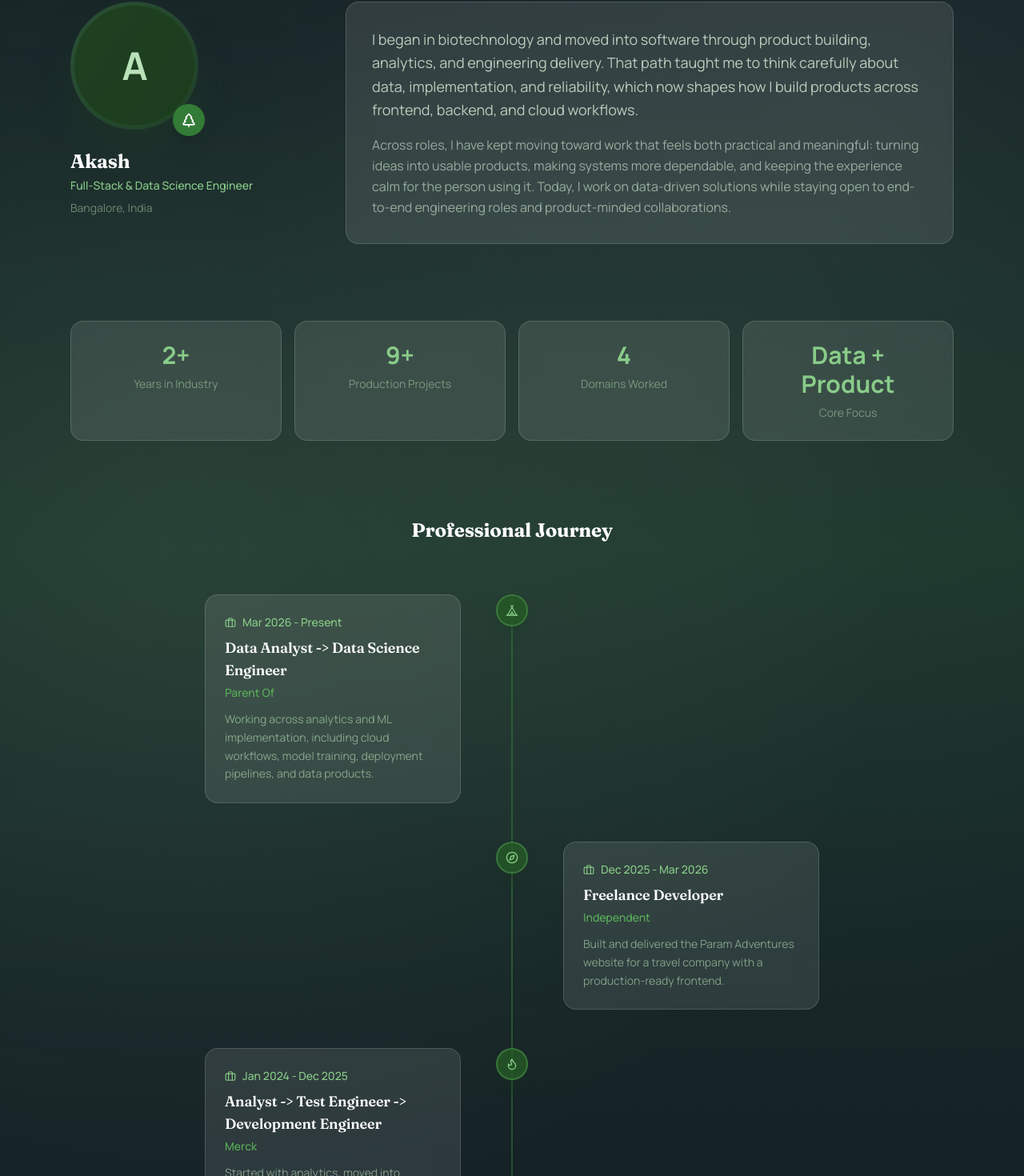
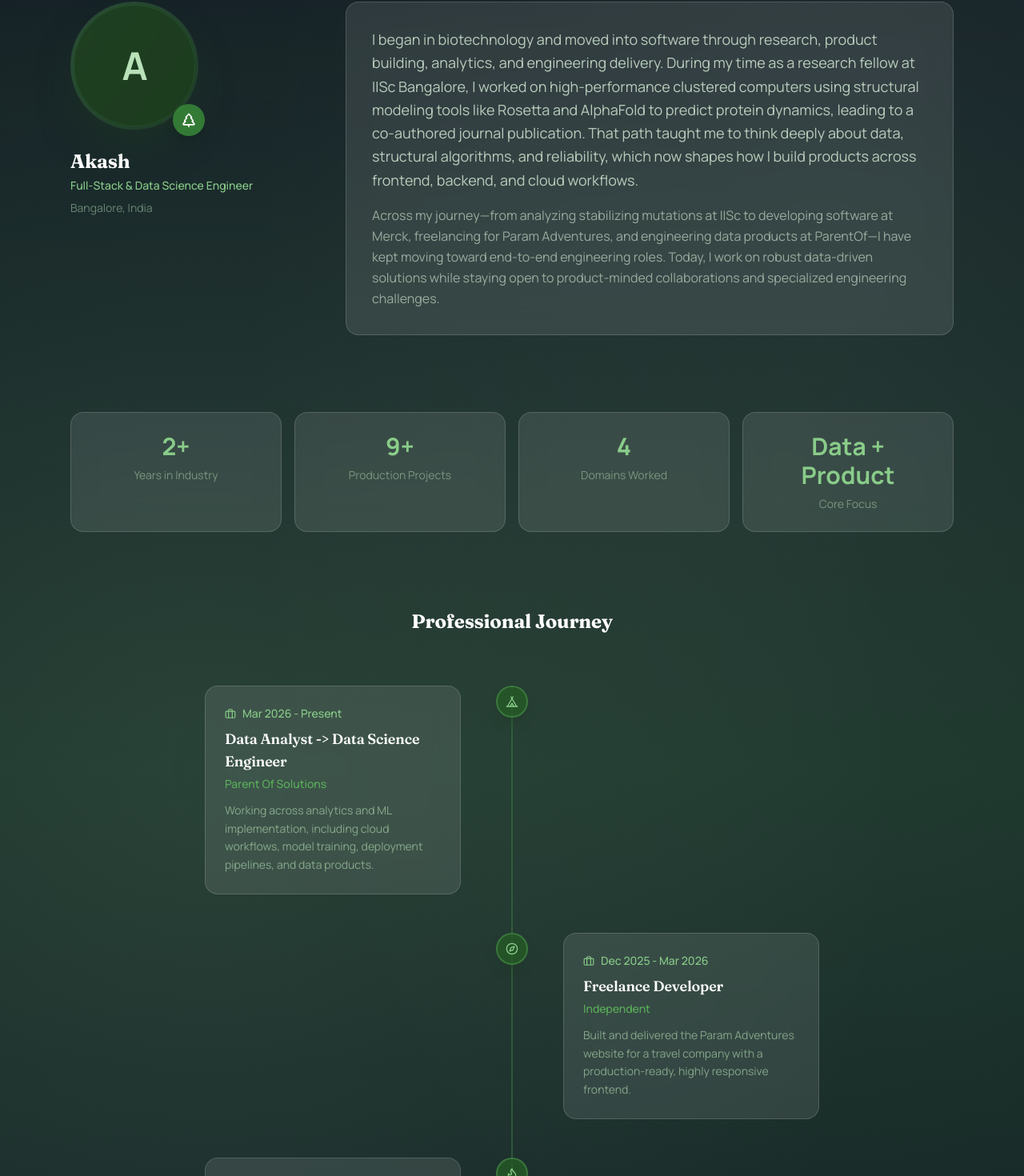
Before and after one commit to voidomin/porfolio_prototype_1, a Next.js app in the folder portfolio-website/: page / in a window 1280 px wide. Shown: the part 1209-2679 px from the top of the page at 80% size. Built offline with nearby package versions, Linux system fonts and the light colour scheme.

Commit message:
chore: update professional journey, Merck, IISc, and skills data in portfolio.ts

```diff
--- a/portfolio-website/src/data/portfolio.ts
+++ b/portfolio-website/src/data/portfolio.ts
@@ -15,11 +15,11 @@ export const personalProfile: PersonalProfile = {
   headline: "Full-Stack & Data Science Engineer",
   location: "Bangalore, India",
   intro:
-    "I build practical digital products at the intersection of software engineering and data science, with a quiet preference for clarity, reliability, and useful detail.",
+    "I build practical digital products at the intersection of software engineering, data science, and computational biology, with a quiet preference for clarity, reliability, and useful detail.",
   about:
-    "I began in biotechnology and moved into software through product building, analytics, and engineering delivery. That path taught me to think carefully about data, implementation, and reliability, which now shapes how I build products across frontend, backend, and cloud workflows.",
+    "I began in biotechnology and moved into software through research, product building, analytics, and engineering delivery. During my time as a research fellow at IISc Bangalore, I worked on high-performance clustered computers using structural modeling tools like Rosetta and AlphaFold to predict protein dynamics, leading to a co-authored journal publication. That path taught me to think deeply about data, structural algorithms, and reliability, which now shapes how I build products across frontend, backend, and cloud workflows.",
   aboutExtended:
-    "Across roles, I have kept moving toward work that feels both practical and meaningful: turning ideas into usable products, making systems more dependable, and keeping the experience calm for the person using it. Today, I work on data-driven solutions while staying open to end-to-end engineering roles and product-minded collaborations.",
+    "Across my journey—from analyzing stabilizing mutations at IISc to developing software at Merck, freelancing for Param Adventures, and engineering data products at ParentOf—I have kept moving toward end-to-end engineering roles. Today, I work on robust data-driven solutions while staying open to product-minded collaborations and specialized engineering challenges.",
 };
 
 export const navigationItems: NavigationItem[] = [
@@ -63,7 +63,7 @@ export const experienceTimeline: ExperienceItem[] = [
     id: "exp-parentof",
     period: "Mar 2026 - Present",
     title: "Data Analyst -> Data Science Engineer",
-    organization: "Parent Of",
+    organization: "Parent Of Solutions",
     summary:
       "Working across analytics and ML implementation, including cloud workflows, model training, deployment pipelines, and data products.",
   },
@@ -73,15 +73,23 @@ export const experienceTimeline: ExperienceItem[] = [
     title: "Freelance Developer",
     organization: "Independent",
     summary:
-      "Built and delivered the Param Adventures website for a travel company with a production-ready frontend.",
+      "Built and delivered the Param Adventures website for a travel company with a production-ready, highly responsive frontend.",
   },
   {
     id: "exp-merck",
-    period: "Jan 2024 - Dec 2025",
-    title: "Analyst -> Test Engineer -> Development Engineer",
+    period: "Jul 2023 - Dec 2025",
+    title: "Analyst -> Development Engineer",
     organization: "Merck",
     summary:
-      "Started with analytics, moved into testing, then software development using PHP, JavaScript, SQL tooling, and CI/CD workflows.",
+      "Started as an Analyst for the first 6 months, then converted to a full-time Development Engineer for 2 years. Developed software solutions using PHP, JavaScript, SQL, and automation workflows.",
+  },
+  {
+    id: "exp-iisc",
+    period: "Jan 2023 - Jun 2023",
+    title: "Research Fellow / Computational Intern",
+    organization: "Indian Institute of Science (IISc), Bangalore",
+    summary:
+      "Utilized clustered computing systems to understand protein dynamics. Leveraged structural biology models like Rosetta and AlphaFold to predict stabilizing mutations, contributing to co-authored research.",
   },
 ];
 
@@ -347,4 +355,11 @@ export const skills: Skill[] = [
     category: "other",
     color: "#DC2626",
   },
+  {
+    id: "18",
+    name: "Rosetta & AlphaFold",
+    level: 86,
+    category: "other",
+    color: "#E11D48",
+  },
 ];
```
